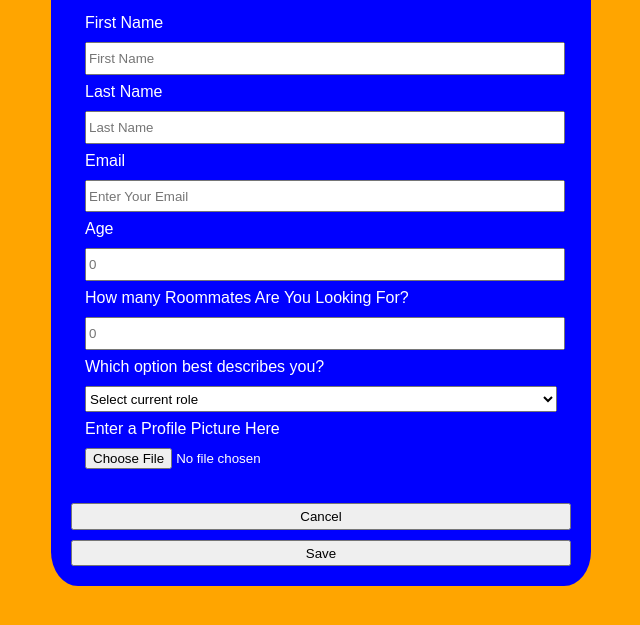
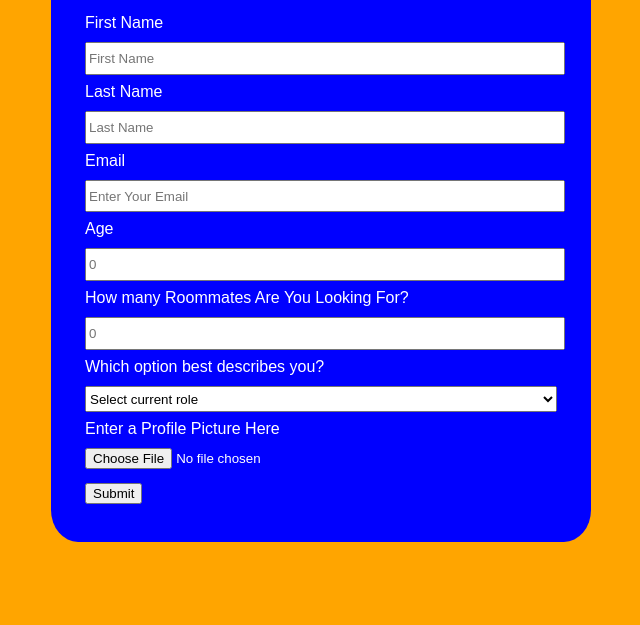
Before and after one commit to devonreing/teamC, a plain HTML site: page profile.html in a window 1280 px wide. Shown: the part 119-744 px from the top of the page, without its empty margins (339-979 px from the left). Drawn offline with Linux system fonts and the light colour scheme.

Commit message:
Update profile.html

```diff
--- a/profile.html
+++ b/profile.html
@@ -62,9 +62,8 @@
           Enter a Profile Picture Here
           <input id="picture" type="file" name="upload" accept="image/*" />
         </label>
+          <button>Submit</button>
       </fieldset>
-      <input type="reset" value="Cancel">
-      <input type="submit" value="Save">
     </form>
   </body>
 </html>
```
